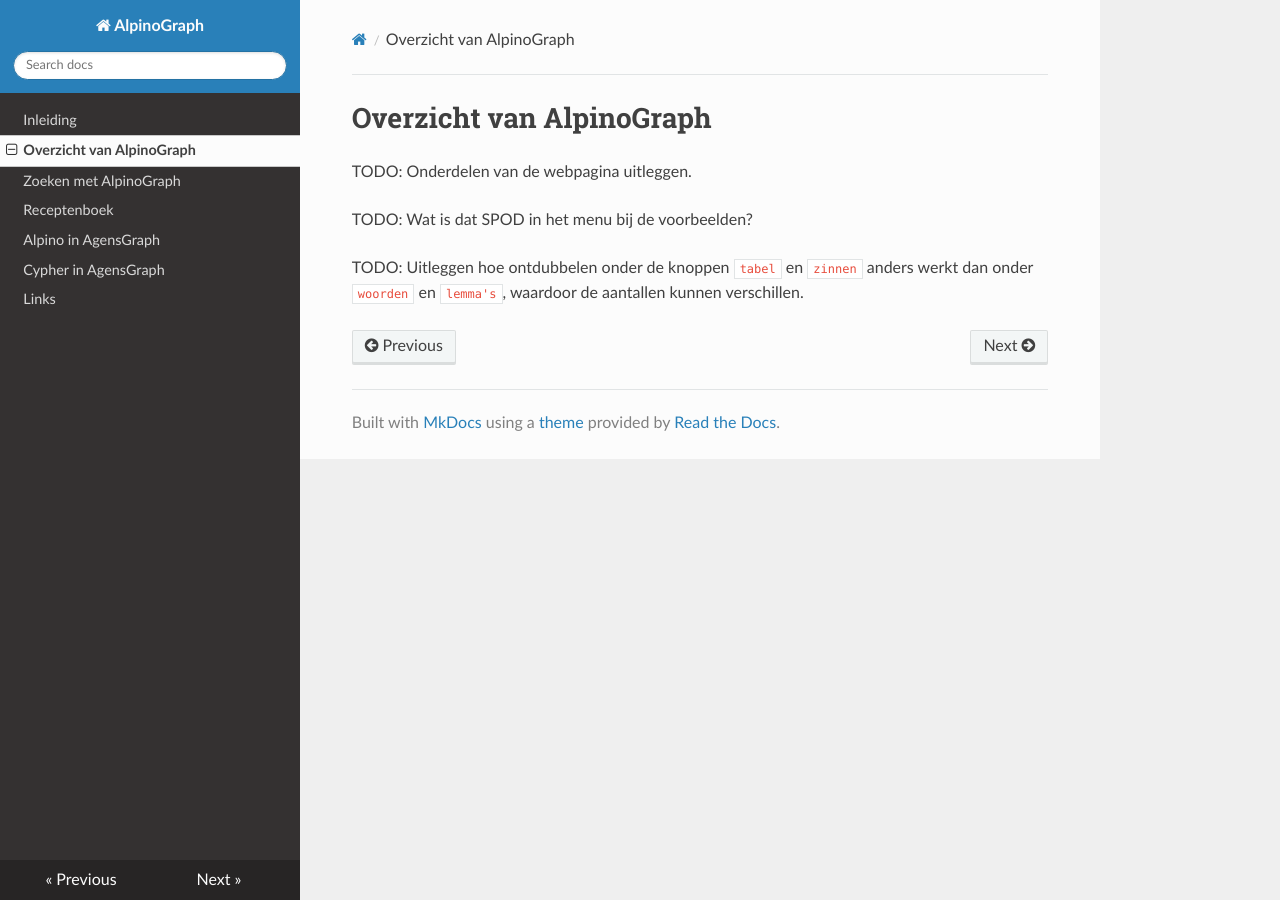
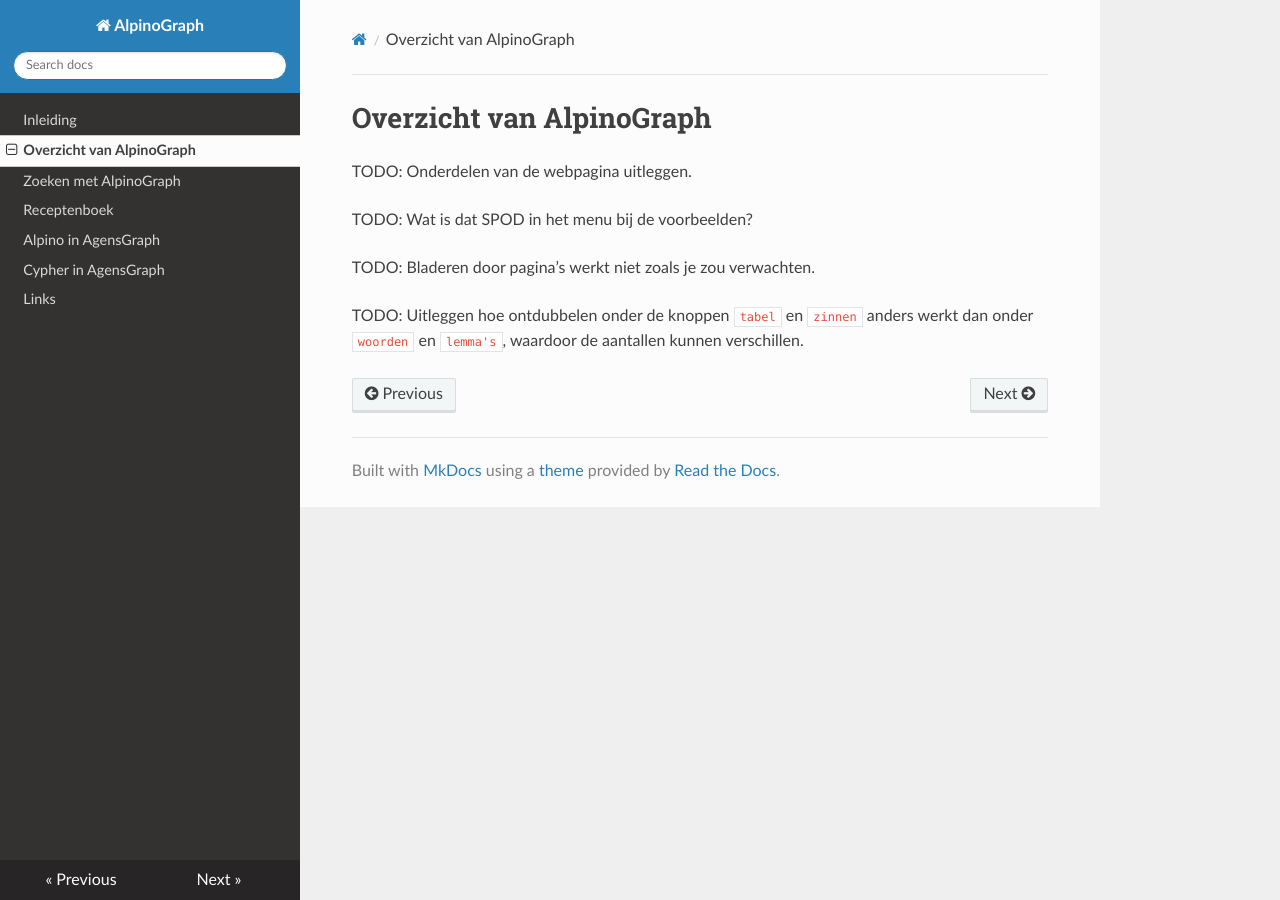
Before and after one commit to rug-compling/alpinograph-docs, an MkDocs documentation site: the page built from docs/interface.md, in a window 1280 px wide. Built offline with MkDocs 1.6.1, drawn with Linux system fonts in a browser that asks for light colours; nearby versions of some CDN libraries.

Commit message:
TODO: Bladeren door pagina's

```diff
--- a/docs/interface.md
+++ b/docs/interface.md
@@ -4,6 +4,8 @@
 
 TODO: Wat is dat SPOD in het menu bij de voorbeelden?
 
+TODO: Bladeren door pagina's werkt niet zoals je zou verwachten.
+
 TODO: Uitleggen hoe ontdubbelen onder de knoppen `tabel` en `zinnen`
 anders werkt dan onder `woorden` en `lemma's`, waardoor de aantallen
 kunnen verschillen.
```
